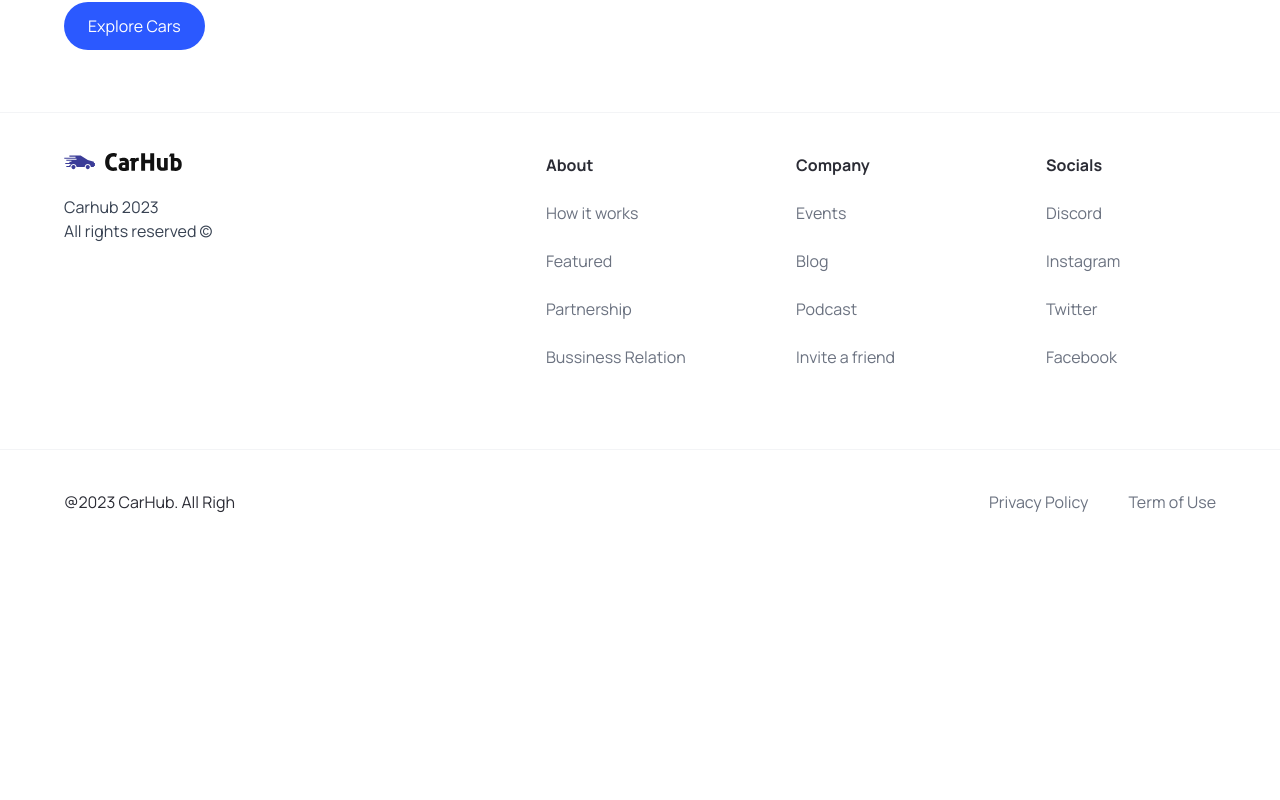
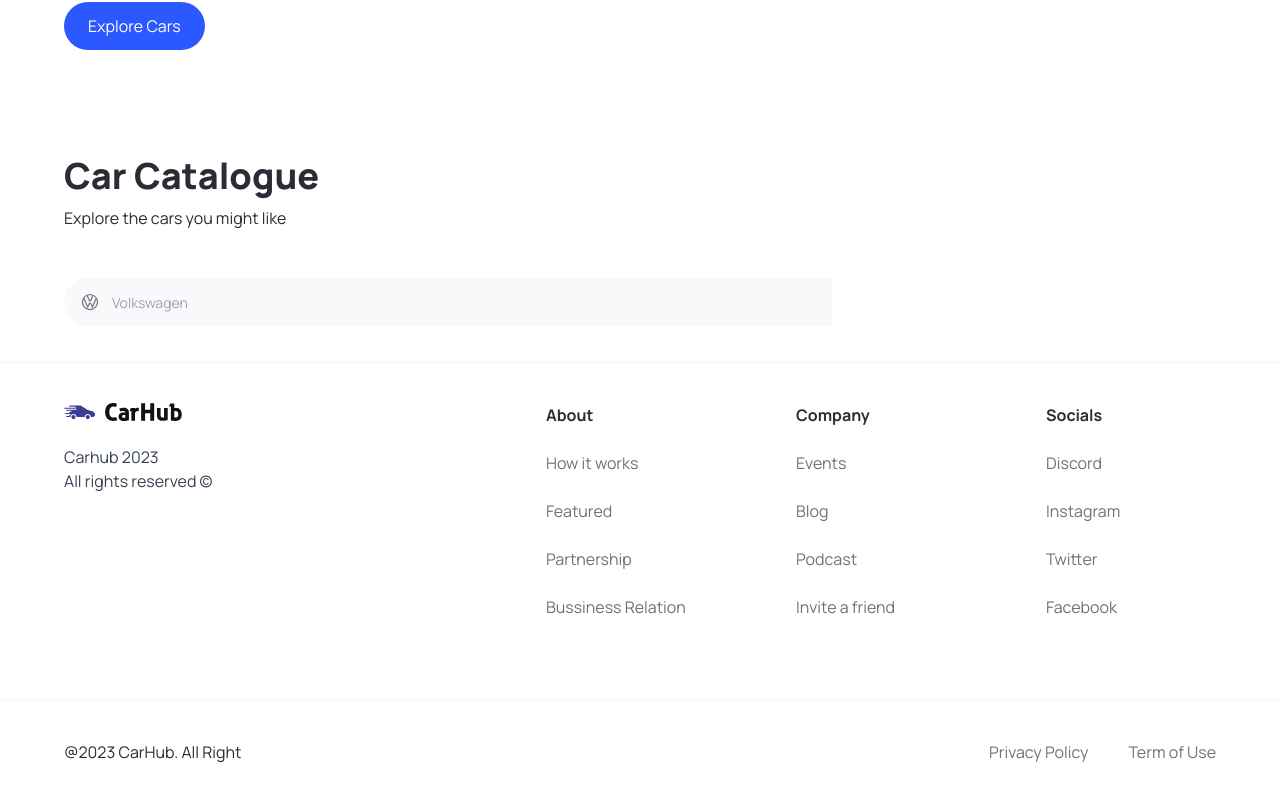
Before and after one commit to datns/car_showcase_nextjs, a Next.js app: page / in a window 1280 px wide. Shown: the part 708-1508 px from the top of the page. Before the commit the page ends 1262 px from the top, so only its background shows below. Built offline with nearby package versions, Linux system fonts and the light colour scheme.

Commit message:
create search bar with local data

```diff
--- a/app/page.tsx
+++ b/app/page.tsx
@@ -1,10 +1,21 @@
 import Image from 'next/image'
-import {Hero} from "@/components";
+import {Hero, SearchBar} from "@/components";
 
 export default function Home() {
   return (
     <main className="overflow-hidden">
-      <Hero />
+        <Hero />
+
+        <div className="mt-12 padding-x padding-y max-width" id="discover">
+            <div className="home__text-container">
+                <h1 className="text-4xl font-extrabold">Car Catalogue</h1>
+                <p>Explore the cars you might like</p>
+            </div>
+
+            <div className="home__filters">
+                <SearchBar />
+            </div>
+        </div>
     </main>
   )
 }
--- a/components/Footer.tsx
+++ b/components/Footer.tsx
@@ -31,7 +31,7 @@
 				</div>
 
 			<div className="flex justify-between items-center flex-wrap mt-10 border-t border-gray-100 sm:px-16 px-6 py-10">
-					<p>@2023 CarHub. All Righ</p>
+					<p>@2023 CarHub. All Right</p>
 
 					<div className="footer__copyrights-link">
 						<Link href="/" className="text-gray-500">
--- /dev/null
+++ b/components/SearchBar.tsx
@@ -0,0 +1,19 @@
+"use client"
+
+import SearchManufacturer from "@/components/SearchManufacturer";
+import {useState} from "react";
+
+const SearchBar = () => {
+	const [manufacturer, setManufacturer] = useState<string>("");
+	const handleSearch = () => {}
+
+	return (
+		<form className="searchbar" onSubmit={handleSearch}>
+			<div className="searchbar__item">
+				<SearchManufacturer manufacturer={manufacturer} setManufacturer={setManufacturer} />
+			</div>
+		</form>
+	)
+}
+
+export default SearchBar;
--- /dev/null
+++ b/components/SearchManufacturer.tsx
@@ -0,0 +1,79 @@
+"use client"
+
+import {SearchManufactureProps} from "@/types";
+import {Combobox, Transition} from "@headlessui/react";
+import Image from "next/image";
+import {Fragment, useState} from "react";
+import {manufacturers} from "@/constants";
+
+const SearchManufacturer = ({manufacturer, setManufacturer}: SearchManufactureProps) => {
+	const [query, setQuery] = useState("");
+
+	const filterManufacturers = query === "" ? manufacturers :
+		manufacturers.filter(item => (
+			item.toLowerCase()
+				.replace(/\s+/g, "")
+				.includes(query.toLowerCase().replace(/\s+/g, ""))
+		))
+
+	return (
+		<div className="search-manufacturer">
+			<Combobox value={manufacturer} onChange={setManufacturer}>
+				<div className="relative w-full">
+					<Combobox.Button className="absolute top-[14px]">
+						<Image
+							src="/car-logo.svg"
+							alt="Car Logo"
+							width={20}
+							className="ml-4"
+							height={20}
+						/>
+					</Combobox.Button>
+
+					<Combobox.Input
+						className="search-manufacturer__input"
+						placeholder="Volkswagen"
+						displayValue={(item: string) => item}
+						onChange={(e) => setQuery(e.target.value)}
+					/>
+
+					<Transition
+						as={Fragment}
+						leave="transition ease-in duration-100"
+						leaveFrom="opacity-100"
+						leaveTo="opacity-0"
+						afterLeave={() => setQuery('')}
+					>
+						<Combobox.Options>
+							{filterManufacturers.map(item => (
+								<Combobox.Option
+									value={item}
+									key={item}
+									className={({active}) => `relative search-manufacturer__option ${active ? 'bg-primary-blue text-white' : 'text-gray-900'}`}
+								>
+									{({selected, active}) => (
+										<>
+											<span
+												className={`block truncate ${selected ? 'font-medium' : 'font-normal'}`}>
+												{item}
+											</span>
+											{/* Show an active blue background color if the option is selected */}
+											{selected ? (
+												<span
+													className={`absolute inset-y-0 left-0 flex items-center pl-3 ${active ? "text-white" : "text-pribg-primary-purple"}`}
+												></span>
+											) : null}
+										</>
+									)
+									}
+								</Combobox.Option>
+							))}
+						</Combobox.Options>
+					</Transition>
+				</div>
+			</Combobox>
+		</div>
+	)
+}
+
+export default SearchManufacturer
--- a/components/index.ts
+++ b/components/index.ts
@@ -2,3 +2,4 @@
 export {default as CustomButton} from './CustomButton';
 export {default as Navbar} from './Navbar';
 export {default as Footer} from './Footer';
+export {default as SearchBar} from './SearchBar';
--- a/package.json
+++ b/package.json
@@ -9,6 +9,7 @@
     "lint": "next lint"
   },
   "dependencies": {
+    "@headlessui/react": "^1.7.17",
     "@types/node": "20.5.7",
     "@types/react": "18.2.21",
     "@types/react-dom": "18.2.7",
--- a/types/index.ts
+++ b/types/index.ts
@@ -9,3 +9,8 @@
 	rightIcon?: string;
 	handleClick?: MouseEventHandler<HTMLButtonElement>;
 }
+
+export interface SearchManufactureProps {
+	manufacturer: string;
+	setManufacturer: (manufacturer: string) => void
+}
```
Also changed, not shown: 1 other file (tests, documents, lock files or other folders).
